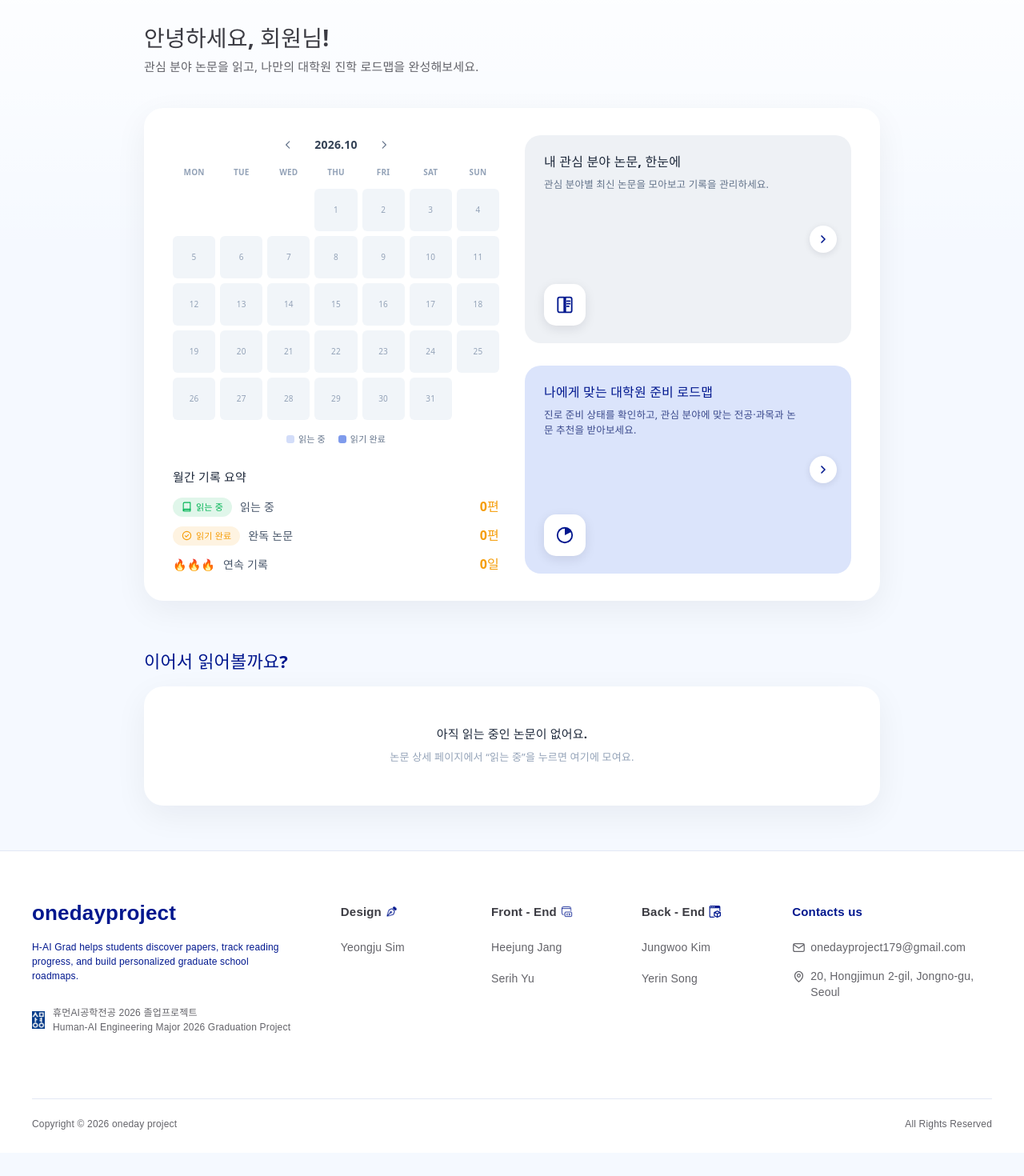
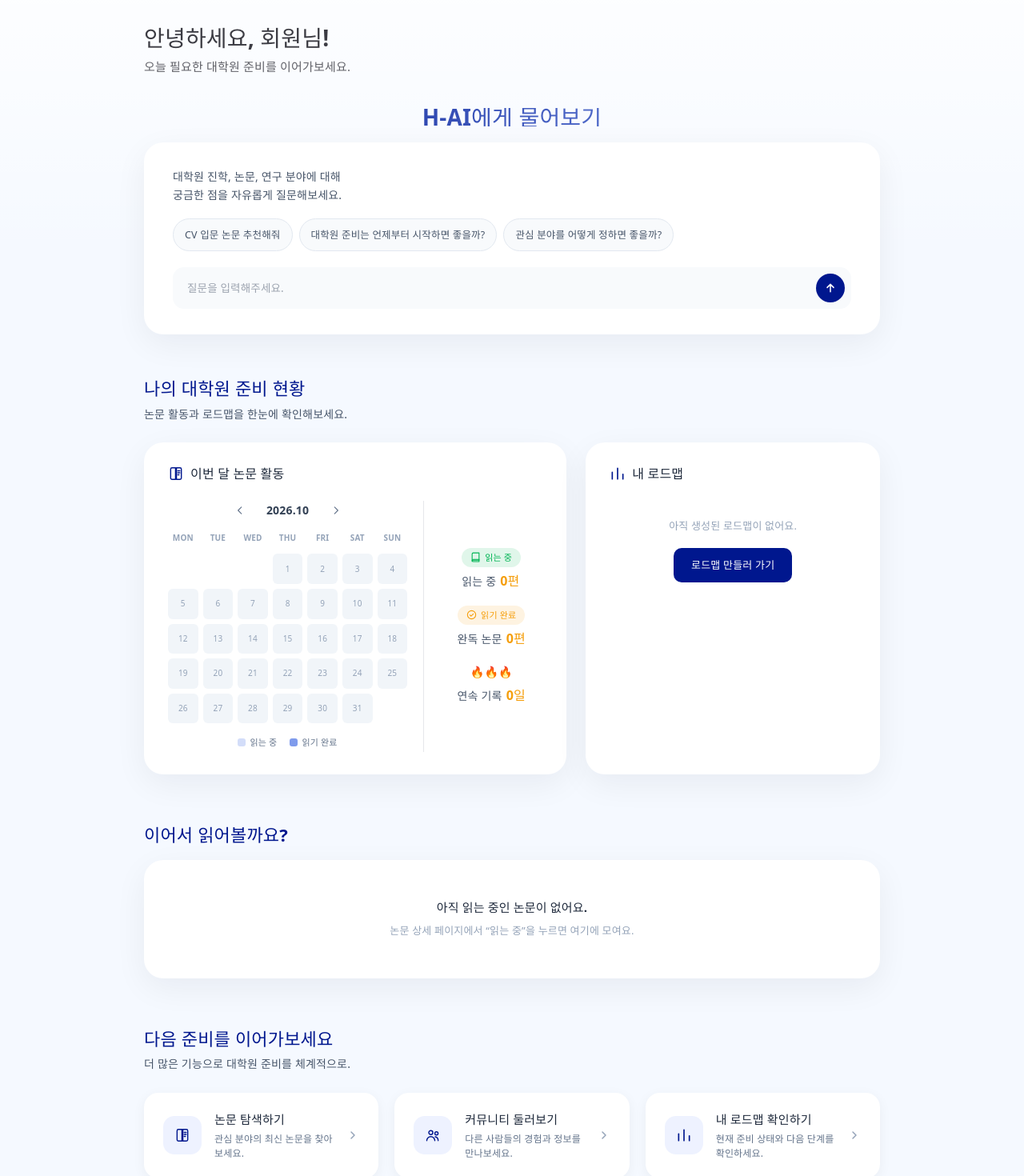
Before and after one commit to Oneday-Project/FE, a React (Vite) app: page / in a window 1280 px wide. Shown: the part 100-1570 px from the top of the page at 80% size. Before the commit the page ends 1541 px from the top, so only its background shows below. Built offline with nearby package versions, Linux system fonts and the light colour scheme; a web font is replaced by a local one.

Commit message:
feat: 메인 페이지 전면 리디자인

```diff
--- a/src/pages/Main.tsx
+++ b/src/pages/Main.tsx
@@ -59,7 +59,9 @@ function MiniCalendar() {
   const weekdays = ["MON", "TUE", "WED", "THU", "FRI", "SAT", "SUN"];
 
   return (
-    <div>
+    <div style={{ display: "flex", alignItems: "center", gap: "20px", flexWrap: "nowrap" }}>
+      {/* 달력 — 이 카드의 메인 요소라 통계보다 넓게(약 7:3) */}
+      <div style={{ flex: "7 1 0%", minWidth: "220px" }}>
         <div style={{ display: "flex", alignItems: "center", justifyContent: "center", gap: "14px", margin: "0 0 12px" }}>
           <MonthArrow direction="left" onClick={goPrevMonth} />
           <p style={{ fontSize: "14px", fontWeight: 700, color: "#334155", margin: 0, minWidth: "72px", textAlign: "center" }}>
@@ -99,16 +101,21 @@ function MiniCalendar() {
             <span style={{ width: "10px", height: "10px", borderRadius: "3px", background: "#7f9bec" }} /> 읽기 완료
           </span>
         </div>
+      </div>
 
-      {/* 월간 기록 요약 */}
-      <h3 style={{ fontSize: "15px", fontWeight: 700, color: "#1e293b", margin: "24px 0 14px" }}>월간 기록 요약</h3>
-      <div style={{ display: "flex", flexDirection: "column", gap: "12px" }}>
+      {/* 구분선 */}
+      <div style={{ width: "1px", alignSelf: "stretch", background: "#e5e7eb" }} />
+
+      {/* 읽는 중 / 읽기 완료 / 연속 기록 — 달력 옆에 나란히 */}
+      <div style={{ flex: "3 1 0%", minWidth: "90px", display: "flex", flexDirection: "column", alignItems: "center", textAlign: "center", gap: "18px" }}>
         <StatRow pillLabel="읽는 중" pillColor={STAT_GREEN} icon={<BookIcon color={STAT_GREEN} />} label="읽는 중" value={`${calendar?.readingCount ?? 0}편`} />
         <StatRow pillLabel="읽기 완료" pillColor={STAT_ORANGE} icon={<CheckIcon color={STAT_ORANGE} />} label="완독 논문" value={`${calendar?.completedCount ?? 0}편`} />
-        <div style={{ display: "flex", alignItems: "center", gap: "10px" }}>
+        <div>
           <span style={{ fontSize: "14px" }}>🔥🔥🔥</span>
+          <div style={{ display: "flex", alignItems: "baseline", gap: "5px", marginTop: "6px" }}>
             <span style={{ fontSize: "14px", color: "#475569" }}>연속 기록</span>
-          <b style={{ marginLeft: "auto", fontSize: "16px", color: STAT_ORANGE }}>{calendar?.streak ?? 0}일</b>
+            <b style={{ fontSize: "16px", color: STAT_ORANGE }}>{calendar?.streak ?? 0}일</b>
+          </div>
         </div>
       </div>
     </div>
@@ -156,7 +163,7 @@ function StatRow({
   value: string;
 }) {
   return (
-    <div style={{ display: "flex", alignItems: "center", gap: "10px" }}>
+    <div>
       <span
         style={{
           display: "inline-flex", alignItems: "center", gap: "5px",
@@ -167,8 +174,10 @@ function StatRow({
       >
         {icon} {pillLabel}
       </span>
+      <div style={{ display: "flex", alignItems: "baseline", gap: "5px", marginTop: "6px" }}>
         <span style={{ fontSize: "14px", color: "#475569" }}>{label}</span>
-      <b style={{ marginLeft: "auto", fontSize: "16px", color: STAT_ORANGE }}>{value}</b>
+        <b style={{ fontSize: "16px", color: STAT_ORANGE }}>{value}</b>
+      </div>
     </div>
   );
 }
@@ -191,10 +200,10 @@ function CheckIcon({ color }: { color: string }) {
   );
 }
 
-/* ── 카드 안 배지 아이콘 (흰 원/사각 배지 위에 얹는 SVG) ── */
-function PapersIcon() {
+/* ── 공용 아이콘 ── */
+function PapersIcon({ color = BRAND }: { color?: string }) {
   return (
-    <svg width="26" height="26" viewBox="0 0 24 24" fill="none" stroke={BRAND} strokeWidth="1.7" strokeLinecap="round" strokeLinejoin="round">
+    <svg width="20" height="20" viewBox="0 0 24 24" fill="none" stroke={color} strokeWidth="1.7" strokeLinecap="round" strokeLinejoin="round">
       <path d="M4 5.3A2 2 0 0 1 6 3.3h5.3v17.4H6A2 2 0 0 1 4 18.7V5.3z" />
       <path d="M20 5.3a2 2 0 0 0-2-2h-5.3v17.4H18a2 2 0 0 0 2-2V5.3z" />
       <path d="M14.6 7.8h3.2M14.6 10.8h3.2M14.6 13.8h2" />
@@ -202,91 +211,188 @@ function PapersIcon() {
   );
 }
 
-function RoadmapIcon() {
+function ChartIcon({ color = BRAND }: { color?: string }) {
   return (
-    <svg width="26" height="26" viewBox="0 0 24 24" fill="none">
-      <circle cx="12" cy="12" r="8.5" stroke={BRAND} strokeWidth="1.7" />
-      <path d="M12 3.5V12l7.3-3.6A8.5 8.5 0 0 0 12 3.5z" fill={BRAND} />
+    <svg width="20" height="20" viewBox="0 0 24 24" fill="none" stroke={color} strokeWidth="2" strokeLinecap="round" strokeLinejoin="round">
+      <path d="M4 20V10M12 20V4M20 20v-7" />
     </svg>
   );
 }
 
-function IconBadge({ children }: { children: React.ReactNode }) {
+function PeopleIcon({ color = BRAND }: { color?: string }) {
+  return (
+    <svg width="20" height="20" viewBox="0 0 24 24" fill="none" stroke={color} strokeWidth="1.7" strokeLinecap="round" strokeLinejoin="round">
+      <circle cx="9" cy="8" r="3" />
+      <path d="M3 20c0-3.3 2.7-6 6-6s6 2.7 6 6" />
+      <circle cx="17.5" cy="9.2" r="2.4" />
+      <path d="M15.6 14.4c2.5.4 4.4 2.5 4.4 5.6" />
+    </svg>
+  );
+}
+
+function TagIcon({ color = "#94a3b8" }: { color?: string }) {
+  return (
+    <svg width="15" height="15" viewBox="0 0 24 24" fill="none" stroke={color} strokeWidth="1.8" strokeLinecap="round" strokeLinejoin="round">
+      <path d="M20.6 12.3 12.7 4.4a1.5 1.5 0 0 0-1.06-.44H5A1.5 1.5 0 0 0 3.5 5.5v6.65c0 .4.16.78.44 1.06l7.9 7.9a1.5 1.5 0 0 0 2.12 0l6.64-6.65a1.5 1.5 0 0 0 0-2.12z" />
+      <circle cx="8.2" cy="8.2" r="1.3" fill={color} stroke="none" />
+    </svg>
+  );
+}
+
+function SendIcon() {
+  return (
+    <svg width="16" height="16" viewBox="0 0 24 24" fill="none">
+      <path d="M12 19V5M6 11l6-6 6 6" stroke="#fff" strokeWidth="2.3" strokeLinecap="round" strokeLinejoin="round" />
+    </svg>
+  );
+}
+
+/* ── "나의 대학원 준비 현황" 카드 공용 틀 ── */
+function SummaryCard({
+  icon,
+  title,
+  onClick,
+  flex = "1 1 320px",
+  children,
+}: {
+  icon: React.ReactNode;
+  title: string;
+  onClick?: () => void;
+  flex?: string;
+  children: React.ReactNode;
+}) {
   return (
     <div
+      onClick={onClick}
       style={{
-        width: "52px", height: "52px", borderRadius: "15px",
-        background: "#fff", display: "flex", alignItems: "center", justifyContent: "center",
-        boxShadow: "0 4px 14px rgba(15,23,42,0.10)", flexShrink: 0,
+        flex,
+        background: "#fff",
+        borderRadius: "24px",
+        padding: "28px 30px",
+        boxShadow: "0 12px 40px rgba(15,23,42,0.06)",
+        cursor: onClick ? "pointer" : "default",
+        transition: "0.15s",
       }}
+      onMouseEnter={onClick ? (e) => (e.currentTarget.style.transform = "translateY(-2px)") : undefined}
+      onMouseLeave={onClick ? (e) => (e.currentTarget.style.transform = "translateY(0)") : undefined}
     >
+      <div style={{ display: "flex", alignItems: "center", gap: "8px", marginBottom: "22px" }}>
+        {icon}
+        <h3 style={{ fontSize: "16px", fontWeight: 800, color: "#1e293b", margin: 0 }}>{title}</h3>
+      </div>
       {children}
     </div>
   );
 }
 
-/* ── 오른쪽 이동 카드 ── */
-function NavCard({
-  title,
-  subtitle,
-  icon,
-  variant,
-  onClick,
-}: {
-  title: string;
-  subtitle: string;
-  icon: React.ReactNode;
-  variant: "gray" | "blue";
-  onClick: () => void;
-}) {
-  const blue = variant === "blue";
+/* ── 인사말 아래 학기 + 관심분야 태그 줄 (로드맵 만든 적 있을 때만) ── */
+function RoadmapInfoRow({ year, semester, tags }: { year: number; semester: number; tags: string[] }) {
+  return (
+    <div style={{ display: "flex", alignItems: "center", gap: "10px", flexWrap: "wrap", marginBottom: HERO_GAP }}>
+      <TagIcon />
+      <span style={{ fontSize: "14px", fontWeight: 600, color: "#475569" }}>{year}학년 {semester}학기</span>
+      <span style={{ width: "1px", height: "14px", background: "#e2e8f0" }} />
+      <span style={{ fontSize: "14px", color: "#94a3b8" }}>관심 분야</span>
+      {tags.map((tag) => (
+        <span key={tag} style={{ padding: "4px 14px", borderRadius: "999px", fontSize: "12.5px", border: `1.5px solid ${BRAND}`, color: BRAND, fontWeight: 600 }}>
+          {tag}
+        </span>
+      ))}
+    </div>
+  );
+}
+
+/* ── H-AI에게 물어보기 (디자인만 — 답변 기능은 백엔드 API 준비되면 연결) ── */
+const ASK_SUGGESTIONS = ["CV 입문 논문 추천해줘", "대학원 준비는 언제부터 시작하면 좋을까?", "관심 분야를 어떻게 정하면 좋을까?"];
+
+function AskHaiSection() {
+  const [text, setText] = useState("");
+
+  return (
+    <section style={{ marginBottom: "56px", textAlign: "center" }}>
+      <h2
+        style={{
+          fontSize: "28px",
+          fontWeight: 800,
+          margin: "0 0 20px",
+          background: `linear-gradient(90deg, ${BRAND} 0%, #7f9bec 100%)`,
+          WebkitBackgroundClip: "text",
+          backgroundClip: "text",
+          color: "transparent",
+        }}
+      >
+        H-AI에게 물어보기
+      </h2>
+      <div style={{ background: "#fff", borderRadius: "24px", padding: "32px 36px", boxShadow: "0 12px 40px rgba(15,23,42,0.06)" }}>
+        <p style={{ fontSize: "14px", color: "#475569", lineHeight: 1.6, margin: "0 0 18px", textAlign: "left" }}>
+          대학원 진학, 논문, 연구 분야에 대해<br />궁금한 점을 자유롭게 질문해보세요.
+        </p>
+        <div style={{ display: "flex", flexWrap: "wrap", justifyContent: "flex-start", gap: "8px", marginBottom: "20px" }}>
+          {ASK_SUGGESTIONS.map((s) => (
+            <button
+              key={s}
+              onClick={() => setText(s)}
+              style={{ padding: "8px 14px", borderRadius: "999px", border: "1px solid #e2e8f0", background: "#f8fafc", color: "#475569", fontSize: "12.5px", cursor: "pointer" }}
+            >
+              {s}
+            </button>
+          ))}
+        </div>
+        <div style={{ display: "flex", alignItems: "center", gap: "10px", background: "#f8fafc", borderRadius: "14px", padding: "8px 8px 8px 18px" }}>
+          <input
+            value={text}
+            onChange={(e) => setText(e.target.value)}
+            placeholder="질문을 입력해주세요."
+            style={{ flex: 1, border: "none", background: "transparent", outline: "none", fontSize: "13.5px", color: "#1e293b" }}
+          />
+          <button
+            aria-label="질문 보내기"
+            style={{ width: "36px", height: "36px", borderRadius: "50%", background: BRAND, border: "none", display: "flex", alignItems: "center", justifyContent: "center", cursor: "pointer", flexShrink: 0 }}
+          >
+            <SendIcon />
+          </button>
+        </div>
+      </div>
+    </section>
+  );
+}
+
+/* ── 다음 준비를 이어가보세요 — 다른 기능으로 이동하는 카드 3개 ── */
+function NextStepCard({ icon, title, desc, onClick }: { icon: React.ReactNode; title: string; desc: string; onClick: () => void }) {
   return (
     <div
+      onClick={onClick}
       style={{
-        position: "relative",
-        flex: 1,
-        background: blue ? "#dbe4fb" : "#eef1f5",
-        borderRadius: "20px",
-        padding: "22px 60px 22px 24px",
+        flex: "1 1 220px",
+        background: "#fff",
+        borderRadius: "18px",
+        padding: "22px 24px",
+        boxShadow: "0 4px 16px rgba(15,23,42,0.05)",
+        display: "flex",
+        alignItems: "center",
+        gap: "16px",
+        cursor: "pointer",
         transition: "0.15s",
-        display: "flex",
-        flexDirection: "column",
-        justifyContent: "space-between",
-        gap: "18px",
-        minHeight: "128px",
       }}
       onMouseEnter={(e) => (e.currentTarget.style.transform = "translateY(-2px)")}
       onMouseLeave={(e) => (e.currentTarget.style.transform = "translateY(0)")}
     >
-      <div>
-        <h3 style={{ fontSize: "16px", fontWeight: 800, color: blue ? BRAND : "#1e293b", margin: "0 0 8px" }}>{title}</h3>
-        <p style={{ fontSize: "12.5px", color: blue ? "#3b4a8c" : "#64748b", lineHeight: 1.5, margin: 0 }}>{subtitle}</p>
+      <div style={{ width: "48px", height: "48px", borderRadius: "14px", background: "#eef2ff", display: "flex", alignItems: "center", justifyContent: "center", flexShrink: 0 }}>
+        {icon}
       </div>
-      {/* 아이콘 배지 */}
-      <IconBadge>{icon}</IconBadge>
-      {/* 화살표 — 여기를 눌러야만 이동 */}
-      <button
-        onClick={onClick}
-        aria-label={title}
-        style={{
-          position: "absolute", right: "18px", top: "50%", transform: "translateY(-50%)",
-          width: "34px", height: "34px", borderRadius: "50%",
-          background: "#fff", boxShadow: "0 2px 8px rgba(15,23,42,0.10)",
-          display: "flex", alignItems: "center", justifyContent: "center",
-          color: BRAND, border: "none", cursor: "pointer", padding: 0,
-        }}
-      >
+      <div style={{ flex: 1 }}>
+        <h4 style={{ fontSize: "15px", fontWeight: 700, color: "#1e293b", margin: "0 0 4px" }}>{title}</h4>
+        <p style={{ fontSize: "12px", color: "#64748b", lineHeight: 1.5, margin: 0 }}>{desc}</p>
+      </div>
       <svg width="16" height="16" viewBox="0 0 24 24" fill="none">
-          <path d="M9 6l6 6-6 6" stroke="currentColor" strokeWidth="2.5" strokeLinecap="round" strokeLinejoin="round" />
+        <path d="M9 6l6 6-6 6" stroke="#94a3b8" strokeWidth="2.2" strokeLinecap="round" strokeLinejoin="round" />
       </svg>
-      </button>
     </div>
   );
 }
 
-/* ── My 로드맵 요약 섹션 ──
-   저장된 로드맵 답변을 기반으로 방사형+점수 요약을 보여주고,
-   "자세히 보기" 누르면 결과 페이지로(저장된 답 넘겨서) 이동 */
+/* ── "나의 대학원 준비 현황" 오른쪽 카드 — 저장된 로드맵의 방사형+점수+태그를 요약해서 보여줌
+   로드맵이 없으면 만들러 가기 CTA 를 같은 카드 자리에 표시 (레이아웃이 비어 보이지 않게) */
 const RADAR_AXES: { key: keyof RoadmapAnalysis["radar"]; label: string }[] = [
   { key: "interest", label: "이해도" },
   { key: "experience", label: "경험" },
@@ -295,70 +401,44 @@ const RADAR_AXES: { key: keyof RoadmapAnalysis["radar"]; label: string }[] = [
   { key: "academic", label: "학업" },
 ];
 
-function MyRoadmapSection() {
+function MyRoadmapCard({ myRoadmap }: { myRoadmap: MyRoadmap | null }) {
   const navigate = useNavigate();
-  const [myRoadmap, setMyRoadmap] = useState<MyRoadmap | null>(null);
 
-  useEffect(() => {
-    if (!getToken()) return;
-    let cancelled = false;
-
-    getMyRoadmap()
-      .then((res) => { if (!cancelled) setMyRoadmap(res); })
-      .catch(() => { /* 못 불러오면 섹션 자체를 숨김 */ });
-
-    return () => { cancelled = true; };
-  }, []);
-
-  // 비로그인, 또는 아직 만든 로드맵이 없으면 섹션 자체를 안 보여줌
-  if (!myRoadmap?.hasRoadmap || !myRoadmap.latest) return null;
+  if (!myRoadmap?.hasRoadmap || !myRoadmap.latest) {
+    return (
+      <SummaryCard icon={<ChartIcon />} title="내 로드맵" flex="1 1 300px">
+        <div style={{ textAlign: "center", padding: "20px 0" }}>
+          <p style={{ fontSize: "13px", color: "#94a3b8", margin: "0 0 16px" }}>아직 생성된 로드맵이 없어요.</p>
+          <button
+            onClick={() => navigate("/roadmap")}
+            style={{ padding: "10px 22px", background: BRAND, color: "#fff", border: "none", borderRadius: "10px", fontSize: "13px", fontWeight: 700, cursor: "pointer" }}
+          >
+            로드맵 만들러 가기
+          </button>
+        </div>
+      </SummaryCard>
+    );
+  }
 
   const { result } = myRoadmap.latest;
   const tags = result.overview.interestFields ?? [];
   const axes = RADAR_AXES.map((a) => ({ label: a.label, v: result.radar[a.key] }));
-  const strong = axes.reduce((a, b) => (b.v > a.v ? b : a));
-  const weak = axes.reduce((a, b) => (b.v < a.v ? b : a));
 
   return (
-    <section style={{ marginTop: "64px" }}>
-      <div style={{ background: "#fff", borderRadius: "24px", padding: "36px 40px", boxShadow: "0 12px 40px rgba(15,23,42,0.06)" }}>
-        <h2 style={{ fontSize: "22px", fontWeight: 800, color: BRAND, margin: "0 0 8px" }}>My 로드맵</h2>
-        <p style={{ fontSize: "14px", color: "#475569", margin: "0 0 28px" }}>현재 준비 상태를 확인하고, 관심 분야에 맞는 전공 과목과 논문 추천을 받아보세요.</p>
-
-        <div style={{ display: "flex", alignItems: "center", gap: "40px", flexWrap: "wrap" }}>
-          <div style={{ flex: "0 0 280px", display: "flex", justifyContent: "center" }}>
+    <SummaryCard icon={<ChartIcon />} title="내 로드맵" flex="1 1 300px" onClick={() => navigate("/roadmap-result")}>
+      <div style={{ display: "flex", justifyContent: "center" }}>
         <RadarChart values={axes.map((a) => a.v)} labels={axes.map((a) => a.label)} max={10} />
       </div>
-
-          <div style={{ flex: 1, minWidth: "280px" }}>
-            <div style={{ display: "flex", alignItems: "baseline", gap: "10px", marginBottom: "16px" }}>
-              <span style={{ fontSize: "16px", color: "#475569" }}>종합 점수</span>
-              <b style={{ fontSize: "34px", color: BRAND, lineHeight: 1 }}>{result.overview.totalScore}점</b>
+      <div style={{ textAlign: "center", marginTop: "4px" }}>
+        <b style={{ fontSize: "26px", color: BRAND }}>{result.overview.totalScore}점</b>
+        <span style={{ fontSize: "14px", color: "#94a3b8" }}>/100</span>
       </div>
-            <div style={{ display: "flex", alignItems: "center", gap: "8px", marginBottom: "18px", flexWrap: "wrap" }}>
-              <span style={{ fontSize: "14px", color: "#64748b", marginRight: "2px" }}>관심 분야</span>
+      <div style={{ display: "flex", justifyContent: "center", gap: "6px", flexWrap: "wrap", marginTop: "12px" }}>
         {tags.map((tag) => (
-                <span key={tag} style={{ padding: "5px 14px", borderRadius: "999px", fontSize: "13px", border: `1.5px solid ${BRAND}`, color: BRAND, fontWeight: 600 }}>{tag}</span>
+          <span key={tag} style={{ padding: "4px 12px", borderRadius: "999px", fontSize: "11.5px", border: `1.5px solid ${BRAND}`, color: BRAND, fontWeight: 600 }}>{tag}</span>
         ))}
       </div>
-            <p style={{ fontSize: "14px", color: "#475569", lineHeight: 1.7, margin: "0 0 24px" }}>
-              현재 준비도는 <b style={{ color: BRAND }}>{result.overview.totalScore}점</b>이에요.<br />
-              강점은 <b>{strong.label}</b> 영역이고,<br />
-              다음 단계로는 <b>{weak.label}</b>을(를) 먼저 보완하면 좋아요.
-            </p>
-
-            <div style={{ textAlign: "right" }}>
-              <button
-                onClick={() => navigate("/roadmap-result")}
-                style={{ padding: "12px 24px", background: "#7f9bec", color: "#fff", border: "none", borderRadius: "12px", fontSize: "14px", fontWeight: 700, cursor: "pointer" }}
-              >
-                내 로드맵 자세히 보기 &gt;
-              </button>
-            </div>
-          </div>
-        </div>
-      </div>
-    </section>
+    </SummaryCard>
   );
 }
 
@@ -525,52 +605,74 @@ function CarouselArrow({ direction, disabled, onClick }: { direction: "left" | "
 /* ── 메인 페이지 ── */
 export default function Main() {
   const navigate = useNavigate();
+  // 페이지 하단 카드에서 이동할 때, 이동한 페이지도 스크롤이 아래쪽에서 시작되는 걸 막기 위해 맨 위로 올리고 이동
+  const goToTop = (path: string) => {
+    window.scrollTo(0, 0);
+    navigate(path);
+  };
   const [nickname, setNickname] = useState("");
+
+  const [myRoadmap, setMyRoadmap] = useState<MyRoadmap | null>(null);
 
   useEffect(() => {
     fetchMe().then((me) => setNickname(me?.nickname ?? ""));
   }, []);
 
+  useEffect(() => {
+    if (!getToken()) return;
+    let cancelled = false;
+
+    getMyRoadmap()
+      .then((res) => { if (!cancelled) setMyRoadmap(res); })
+      .catch(() => { /* 조회 실패해도 카드 쪽 빈 상태로 자연스럽게 처리됨 */ });
+
+    return () => { cancelled = true; };
+  }, []);
+
+  const latestAnswers = myRoadmap?.hasRoadmap ? myRoadmap.latest?.answers : undefined;
+  const latestTags = myRoadmap?.hasRoadmap ? myRoadmap.latest?.result.overview.interestFields ?? [] : [];
+
   return (
     <div style={{ ...pageContainer, paddingTop: "72px", paddingBottom: "56px" }}>
       {/* 인사말 */}
-      <div style={{ marginBottom: HERO_GAP }}>
+      <div style={{ marginBottom: latestAnswers ? "16px" : HERO_GAP }}>
         <h1 style={pageTitle}>안녕하세요, {nickname || "회원"}님!</h1>
-        <p style={pageSubtitle}>관심 분야 논문을 읽고, 나만의 대학원 진학 로드맵을 완성해보세요.</p>
+        <p style={pageSubtitle}>오늘 필요한 대학원 준비를 이어가보세요.</p>
       </div>
 
-      {/* 흰 박스 */}
-      <div style={{ background: "#fff", borderRadius: "24px", padding: "34px 36px", boxShadow: "0 12px 40px rgba(15,23,42,0.06)", display: "flex", gap: "32px", flexWrap: "wrap" }}>
-        {/* 왼쪽: 캘린더 + 기록 요약 */}
-        <div style={{ flex: "1 1 320px" }}>
+      {/* 학기 + 관심 분야 태그 — 로드맵을 만든 적 있을 때만 */}
+      {latestAnswers && (
+        <RoadmapInfoRow year={latestAnswers.year} semester={latestAnswers.semester} tags={latestTags} />
+      )}
+
+      {/* H-AI에게 물어보기 */}
+      <AskHaiSection />
+
+      {/* 나의 대학원 준비 현황 */}
+      <section style={{ marginBottom: "20px" }}>
+        <h2 style={{ fontSize: "22px", fontWeight: 800, color: BRAND, margin: "0 0 8px" }}>나의 대학원 준비 현황</h2>
+        <p style={{ fontSize: "14px", color: "#475569", margin: "0 0 24px" }}>논문 활동과 로드맵을 한눈에 확인해보세요.</p>
+        <div style={{ display: "flex", gap: "24px", flexWrap: "wrap" }}>
+          <SummaryCard icon={<PapersIcon />} title="이번 달 논문 활동" flex="1.6 1 420px">
             <MiniCalendar />
+          </SummaryCard>
+          <MyRoadmapCard myRoadmap={myRoadmap} />
         </div>
-
-        {/* 오른쪽: 이동 카드 2개 (파란 카드 위쪽에 붙는 볼록 원 장식 — 호버 시 카드와 같이 움직임) */}
-        <div style={{ flex: "1 1 320px", display: "flex", flexDirection: "column", gap: "28px" }}>
-          <NavCard
-            variant="gray"
-            title="내 관심 분야 논문, 한눈에"
-            subtitle="관심 분야별 최신 논문을 모아보고 기록을 관리하세요."
-            icon={<PapersIcon />}
-            onClick={() => navigate("/papers")}
-          />
-          <NavCard
-            variant="blue"
-            title="나에게 맞는 대학원 준비 로드맵"
-            subtitle="진로 준비 상태를 확인하고, 관심 분야에 맞는 전공·과목과 논문 추천을 받아보세요."
-            icon={<RoadmapIcon />}
-            onClick={() => navigate("/roadmap")}
-          />
-        </div>
-      </div>
+      </section>
 
       {/* 이어서 읽어볼까요? — 읽는 중인 논문 캐러셀 */}
       <ContinueReadingSection />
 
-
-      {/* My 로드맵 요약 */}
-      <MyRoadmapSection />
+      {/* 다음 준비를 이어가보세요 */}
+      <section style={{ marginTop: "64px" }}>
+        <h2 style={{ fontSize: "22px", fontWeight: 800, color: BRAND, margin: "0 0 8px" }}>다음 준비를 이어가보세요</h2>
+        <p style={{ fontSize: "14px", color: "#475569", margin: "0 0 24px" }}>더 많은 기능으로 대학원 준비를 체계적으로.</p>
+        <div style={{ display: "flex", gap: "20px", flexWrap: "wrap" }}>
+          <NextStepCard icon={<PapersIcon />} title="논문 탐색하기" desc="관심 분야의 최신 논문을 찾아보세요." onClick={() => goToTop("/papers")} />
+          <NextStepCard icon={<PeopleIcon />} title="커뮤니티 둘러보기" desc="다른 사람들의 경험과 정보를 만나보세요." onClick={() => goToTop("/community")} />
+          <NextStepCard icon={<ChartIcon />} title="내 로드맵 확인하기" desc="현재 준비 상태와 다음 단계를 확인하세요." onClick={() => goToTop("/roadmap")} />
+        </div>
+      </section>
     </div>
   );
 }
```
Lines whose indentation alone changed are shown as unchanged.
